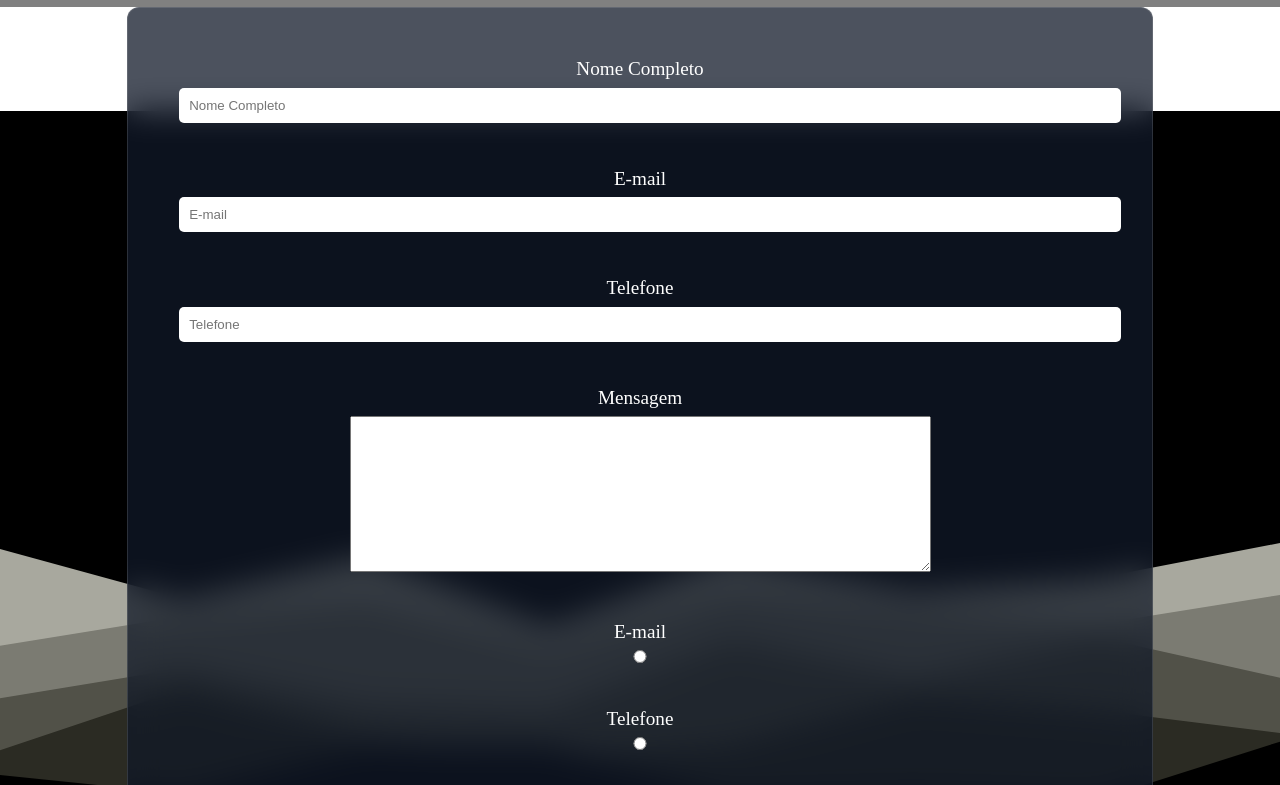
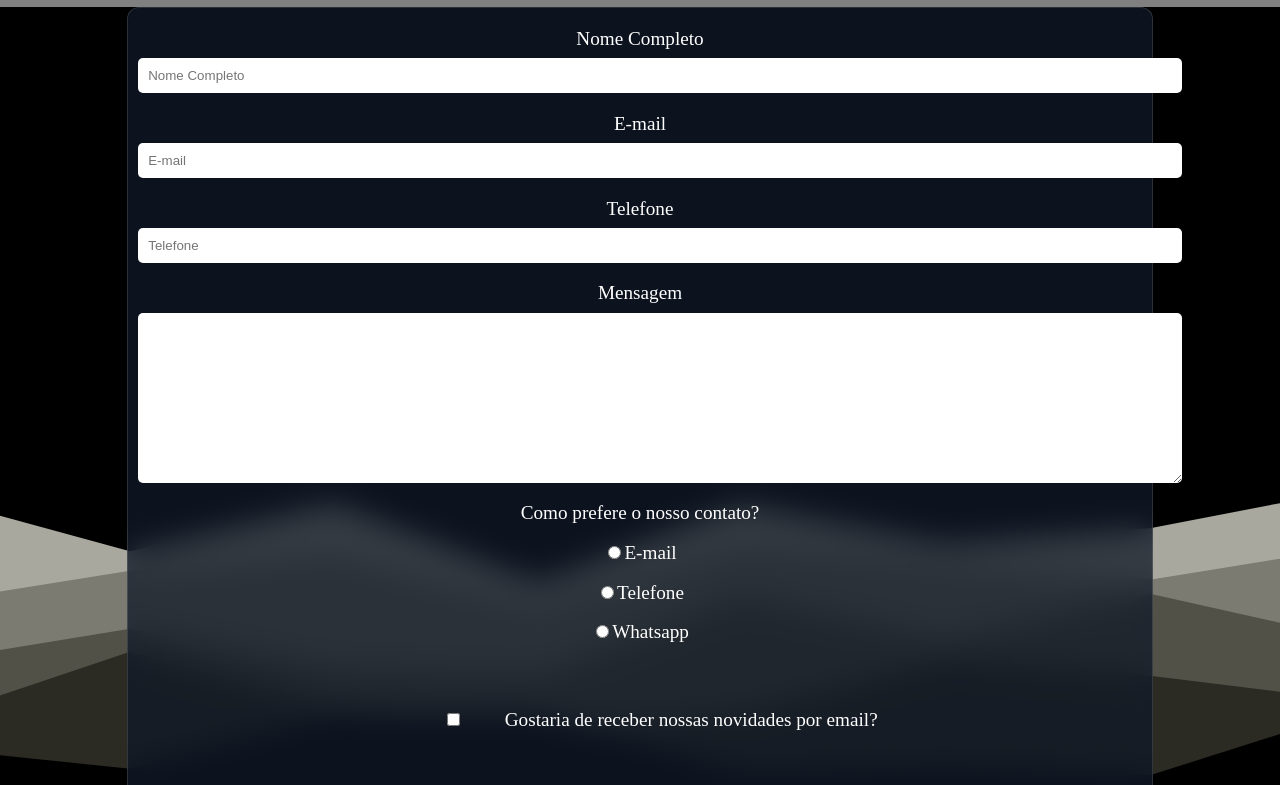
Before and after one commit to luks-rossato/HTML-and-CSS, a plain HTML site: page Material de apoio/First page/contato.html in a window 1280 px wide. Shown: the part 157-942 px from the top of the page. Drawn offline with Linux system fonts and the light colour scheme.

Commit message:
adding fields

```diff
--- a/Material de apoio/First page/contato.html
+++ b/Material de apoio/First page/contato.html
@@ -26,25 +26,31 @@
 
                 <form class="formulario">
                     <label for="nome">Nome Completo</label>
-                    <input type="text" id="nome" placeholder="Nome Completo" autocomplete="off"></input>
+                    <input type="text" id="nome" placeholder="Nome Completo" autocomplete="off" class="input-padrao"></input>
 
                     <label for="email">E-mail</label>
-                    <input type="email" id="email" placeholder="E-mail" autocomplete="off"></input>
+                    <input type="email" id="email" placeholder="E-mail" autocomplete="off" class="input-padrao"></input>
 
                     <label for="telefone">Telefone</label>
-                    <input type="tel" id="telefone" placeholder="Telefone" autocomplete="off"></input>
+                    <input type="tel" id="telefone" placeholder="Telefone" autocomplete="off" class="input-padrao"></input>
 
                     <label for="mensagem">Mensagem</label>
-                    <textarea cols="70" rows="10" id="nome"></textarea>
+                    <textarea cols="70" rows="10" id="nome" class="input-padrao"></textarea>
 
-                    <label for="email-radio">E-mail</label>
-                    <input type="radio" id="email-radio" value="email"></input>
+                    <div>
+                        <p>Como prefere o nosso contato?</p>
 
-                    <label for="email-telefone">Telefone</label>
-                    <input type="radio" id="email-telefone" value="telefone"></input>
+                        <label for="email-radio"><input type="radio" id="email-radio" name="contato" value="email"></input>E-mail</label>
 
-                    <label for="email-whatsapp">Whatsapp</label>
-                    <input type="radio" id="whatsaoo-radio" value="whatsapp"></input>
+
+                        <label for="email-telefone"><input type="radio" id="email-telefone" name="contato" value="telefone"></input>Telefone</label>
+
+
+                        <label for="email-whatsapp"><input type="radio" id="whatsaoo-radio" name="contato" value="whatsapp"></input>Whatsapp</label>
+
+                    </div>
+
+                    <label><input type="checkbox" class="checkbox">Gostaria de receber nossas novidades por email?</label>
 
                     <input type="submit" value="Enviar Formulário"></input>
                 </form>
--- a/Material de apoio/First page/style.css
+++ b/Material de apoio/First page/style.css
@@ -118,7 +118,7 @@ footer p{
 
 .main-contato{
     background: url("layered-peaks-haikei.svg") no-repeat center center;
-    background-size: 100% ;
+    background-size: cover;
     width: 100%;
     margin: 0 auto;
 }
@@ -134,24 +134,28 @@ footer p{
     border: 1px solid rgba(255, 255, 255, 0.125);
 }
 
-.formulario{
+
+
+.formulario label, .formulario p{
+    display: block;
+    margin: 2% 0 1% 0  ;
     color: white;
     font-size: 1.2em;
-    margin: 5% 5%;
-}
-
-.formulario label{
-    display: block;
-    margin: 5% 0 1% 0  ;
 
 }
 
-.formulario input{
+.input-padrao{
     display: block;
     width: 100%;
     padding: 10px;
-    margin: 0 0 10px;
+    margin: 1%;
     border-radius: 5px;
     border: none;
 
 }
+
+.checkbox{
+    display: inline-block;
+    width: 10%;
+    margin: 5% 0;
+}
```
